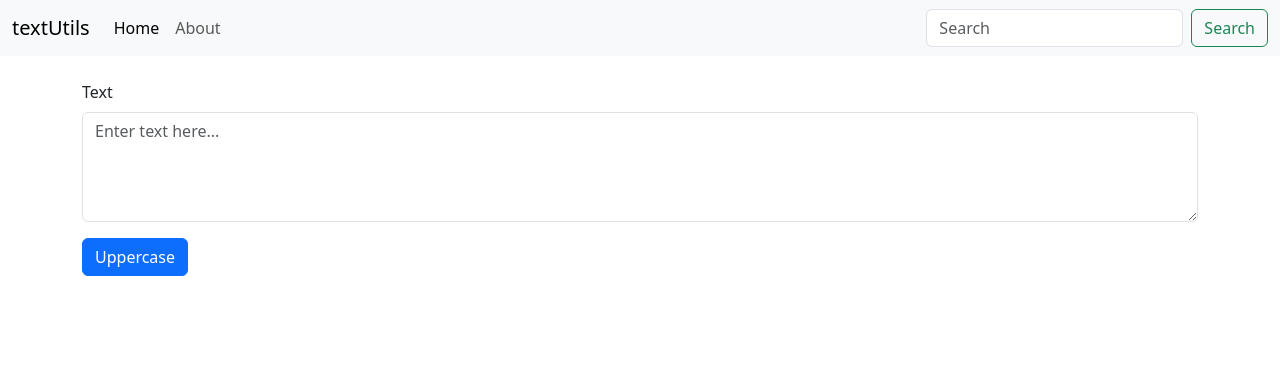
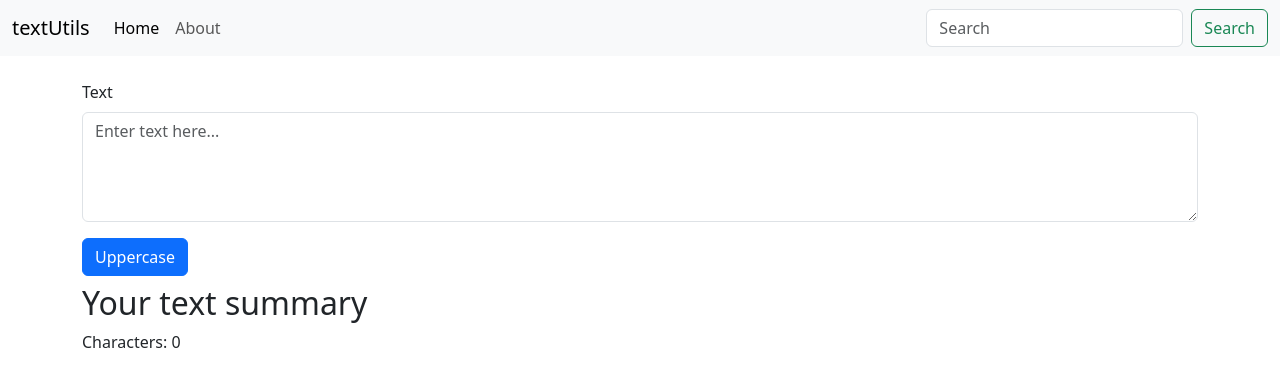
Before and after one commit to BhargovJD/react-cdac, a React (Create React App) app in the folder text-utils/: page / in a window 1280 px wide. Shown: the top 386 px of the page. Built offline with nearby package versions, Linux system fonts and the light colour scheme.

Commit message:
8.Adding more Logic to TextUtils

```diff
--- a/text-utils/src/components/TextForm.js
+++ b/text-utils/src/components/TextForm.js
@@ -35,6 +35,11 @@ export default function TextForm({
           Uppercase
         </button>
       </div>
+
+      <div className="container mt-2">
+        <h2>Your text summary</h2>
+        <p>Characters: {text.length}</p>
+      </div>
     </>
   );
 }
```
Also changed, not shown: 1 other file (tests, documents, lock files or other folders).
